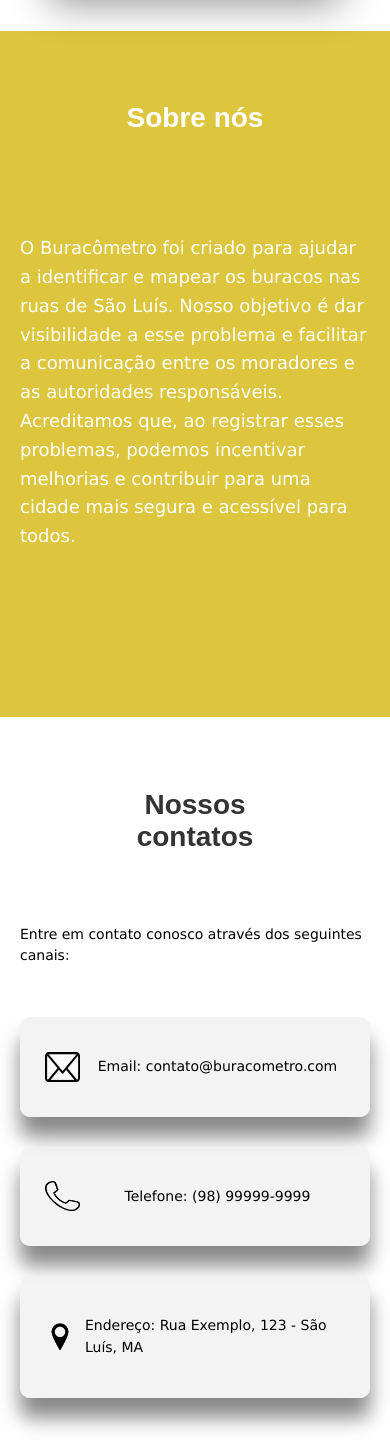
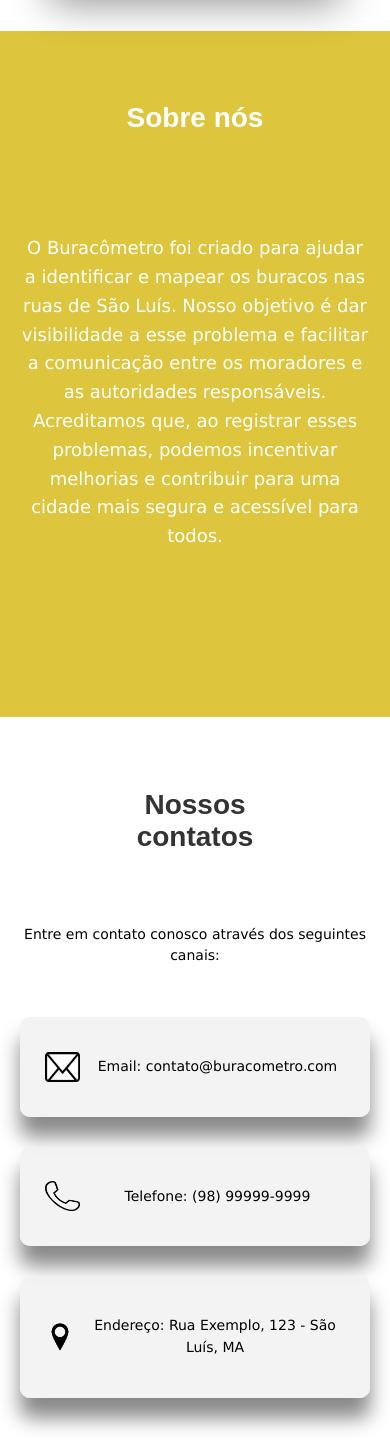
Before and after one commit to Claracruzx/Buracometro, a Django app: page / in a window 390 px wide. Shown: the part 2160-3606 px from the top of the page. Run offline with Django 5.2, Linux system fonts and the light colour scheme.

Commit message:
Revert "Ajusta alinhamento dos textos no inicio mobile"
This reverts commit da024d0d2394d34ac005b8415bc00393949ecaec.

```diff
--- a/paginas/static/paginas/css/style.css
+++ b/paginas/static/paginas/css/style.css
@@ -368,7 +368,7 @@ p{
         justify-content: center;
         min-height: 64svh;
         padding: 92px 22px 44px;
-        text-align: left;
+        text-align: center;
         background-position: 72% top;
     }
 
@@ -396,7 +396,7 @@ p{
         margin: 0 auto 24px;
         font-size: 16px;
         line-height: 1.55;
-        text-align: left;
+        text-align: center;
     }
 
     #inicio form {
@@ -407,6 +407,12 @@ p{
 
     #inicio .btn {
         max-width: 280px;
+    }
+
+    #trabalhos,
+    #sobre,
+    #contatos {
+        text-align: center;
     }
 
     #trabalhos h1,
@@ -421,16 +427,16 @@ p{
     #contatos p {
         margin-left: auto;
         margin-right: auto;
-        text-align: left;
+        text-align: center;
     }
 
     .contato-item {
-        justify-content: flex-start;
-        text-align: left;
+        justify-content: center;
+        text-align: center;
     }
 
     .contato-item p {
-        text-align: left;
+        text-align: center;
     }
 }
 
```
